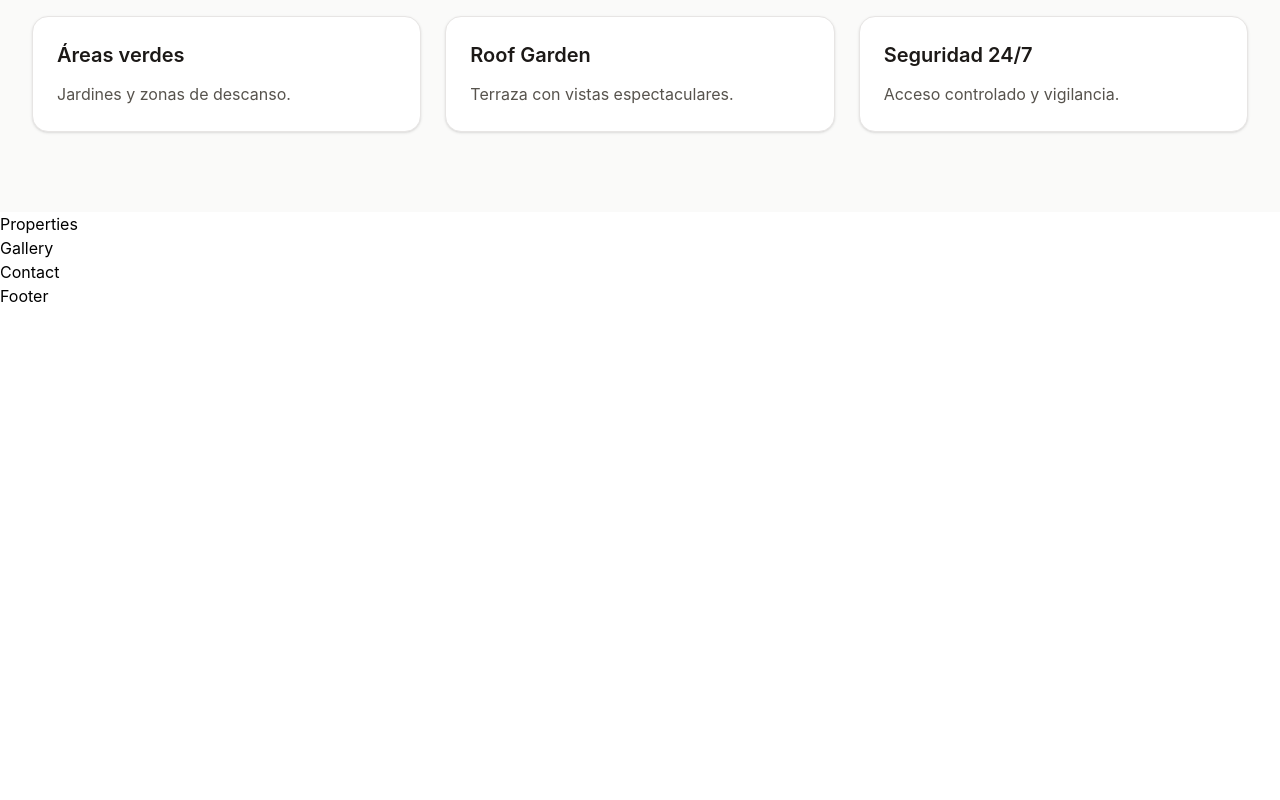
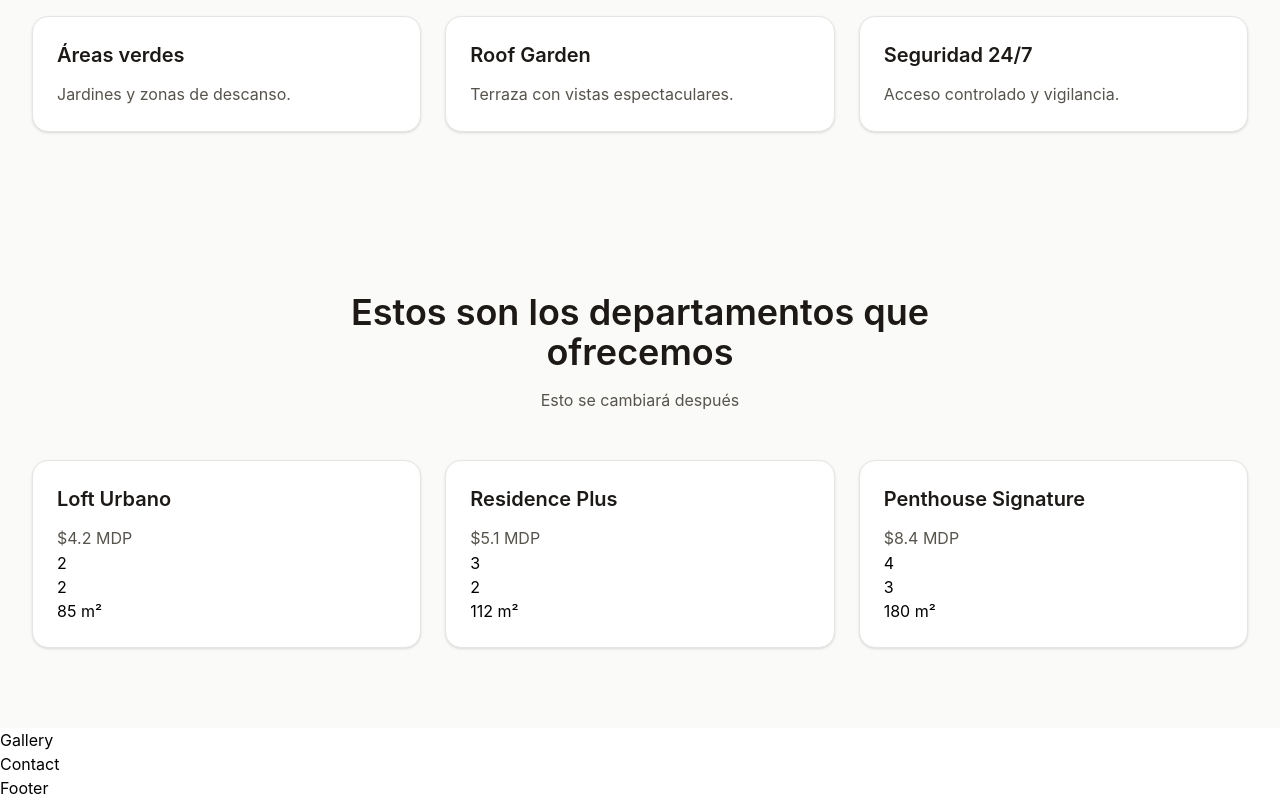
Before and after one commit to luisomarolmedo/powerbell-real-estate, a React (Vite) app: page / in a window 1280 px wide. Shown: the part 1341-2141 px from the top of the page. Before the commit the page ends 1649 px from the top, so only its background shows below. Built offline with nearby package versions, Linux system fonts and the light colour scheme.

Commit message:
Advance in Properties section

```diff
--- a/src/components/Amenities/Amenities.tsx
+++ b/src/components/Amenities/Amenities.tsx
@@ -1,10 +1,11 @@
 import AmenityCard from "./components/AmenityCard";
 import { amenities } from "./data/amenities";
+import Container from "../shared/Container";
 
 function Amenities() {
   return (
     <section id="amenidades" className="bg-stone-50 py-20">
-      <div className="mx-auto max-w-7xl px-4 sm:px-6 lg:px-8">
+      <Container>
         <header className="mx-auto mb-12 max-w-2xl text-center">
           <h2 className="text-3xl font-semibold text-stone-900 sm:text-4xl">
             Amenidades diseñadas para tu estilo de vida
@@ -25,7 +26,7 @@ function Amenities() {
             />
           ))}
         </div>
-      </div>
+      </Container>
     </section>
   );
 }
--- a/src/components/Hero/Hero.tsx
+++ b/src/components/Hero/Hero.tsx
@@ -1,5 +1,6 @@
 import HeroContent from "./components/HeroContent";
 import HeroImage from "./components/HeroImage";
+import Container from "../shared/Container";
 
 function Hero() {
   return (
@@ -8,10 +9,12 @@ function Hero() {
       aria-labelledby="hero-heading"
       className="bg-white py-16 sm:py-20 min-h-[calc(100vh-4rem)]"
     >
-      <div className="mx-auto grid max-w-7xl items-center gap-12 px-4 sm:px-6 lg:grid-cols-2 lg:gap-16 lg:px-8">
-        <HeroContent />
-        <HeroImage />
-      </div>
+      <Container>
+        <div className="grid items-center gap-12 lg:grid-cols-2 lg:gap-16">
+          <HeroContent />
+          <HeroImage />
+        </div>
+      </Container>
     </section>
   );
 }
--- a/src/components/Hero/components/HeroActions.tsx
+++ b/src/components/Hero/components/HeroActions.tsx
@@ -1,9 +1,9 @@
-import CtaButton from "../../Navbar/components/CtaButton";
+import Button from "../../shared/Button";
 
 function HeroActions() {
   return (
     <div className="flex flex-col gap-3 sm:flex-row sm:items-center">
-      <CtaButton />
+      <Button />
 
       <a href="#departamentos" className="...">
         Ver departamentos
--- a/src/components/Navbar/Navbar.tsx
+++ b/src/components/Navbar/Navbar.tsx
@@ -1,5 +1,5 @@
 import { useState } from "react";
-import CtaButton from "./components/CtaButton";
+import Button from "../shared/Button";
 import HamburgerButton from "./components/HamburgerButton";
 import MobileMenu from "./components/MobileMenu";
 import NavLinks from "./components/NavLinks";
@@ -34,7 +34,7 @@ function Navbar() {
         </div>
 
         <div className="hidden items-center justify-end gap-4 md:flex">
-          <CtaButton />
+          <Button />
         </div>
 
         <HamburgerButton isOpen={isMobileMenuOpen} onClick={toggleMobileMenu} />
--- a/src/components/Navbar/components/MobileMenu.tsx
+++ b/src/components/Navbar/components/MobileMenu.tsx
@@ -1,4 +1,4 @@
-import CtaButton from "./CtaButton";
+import Button from "../../shared/Button";
 import NavLinks from "./NavLinks";
 
 type MobileMenuProps = {
@@ -18,7 +18,7 @@ function MobileMenu({ isOpen, onClose }: MobileMenuProps) {
     >
       <NavLinks orientation="vertical" onLinkClick={onClose} />
       <div className="border-t border-stone-100 px-4 py-4">
-        <CtaButton className="w-full" onClick={onClose} />
+        <Button className="w-full" onClick={onClose} />
       </div>
     </div>
   );
--- /dev/null
+++ b/src/components/Properties/Properties.tsx
@@ -0,0 +1,34 @@
+import { properties } from "./data/properties";
+import PropertyCard from "./components/PropertyCard";
+import Container from "../shared/Container";
+
+function Properties() {
+  return (
+    <section id="departamentos" className="bg-stone-50 py-20">
+      <Container>
+        <header className="mx-auto mb-12 max-w-2xl text-center">
+          <h2 className="text-3xl font-semibold text-stone-900 sm:text-4xl">
+            Estos son los departamentos que ofrecemos
+          </h2>
+
+          <p className="mt-4 text-stone-600">Esto se cambiará después</p>
+        </header>
+
+        <div className="grid gap-6 md:grid-cols-2 lg:grid-cols-3">
+          {properties.map((property) => (
+            <PropertyCard
+              key={property.id}
+              name={property.name}
+              price={property.price}
+              bedrooms={property.bedrooms}
+              bathrooms={property.bathrooms}
+              area={property.area}
+            />
+          ))}
+        </div>
+      </Container>
+    </section>
+  );
+}
+
+export default Properties;
--- /dev/null
+++ b/src/components/Properties/components/PropertyCard.tsx
@@ -0,0 +1,28 @@
+type PropertyCardProps = {
+  name: string;
+  price: string;
+  bedrooms: number;
+  bathrooms: number;
+  area: string;
+};
+
+function PropertyCard({
+  name,
+  price,
+  bedrooms,
+  bathrooms,
+  area,
+}: PropertyCardProps) {
+  return (
+    <article className="rounded-2xl border border-stone-200 bg-white p-6 shadow-sm transition-all duration-300 hover:-translate-y-1 hover:shadow-lg">
+      <h3 className="mb-3 text-xl font-semibold text-stone-900">{name}</h3>
+
+      <p className="leading-relaxed text-stone-600">{price}</p>
+      <p className="">{bedrooms}</p>
+      <p className="">{bathrooms}</p>
+      <p className="">{area}</p>
+    </article>
+  );
+}
+
+export default PropertyCard;
--- /dev/null
+++ b/src/components/Properties/data/properties.ts
@@ -0,0 +1,26 @@
+export const properties = [
+  {
+    id: 1,
+    name: "Loft Urbano",
+    price: "$4.2 MDP",
+    bedrooms: 2,
+    bathrooms: 2,
+    area: "85 m²",
+  },
+  {
+    id: 2,
+    name: "Residence Plus",
+    price: "$5.1 MDP",
+    bedrooms: 3,
+    bathrooms: 2,
+    area: "112 m²",
+  },
+  {
+    id: 3,
+    name: "Penthouse Signature",
+    price: "$8.4 MDP",
+    bedrooms: 4,
+    bathrooms: 3,
+    area: "180 m²",
+  },
+];
--- a/src/components/Properties/index.tsx
+++ /dev/null
@@ -1,5 +0,0 @@
-function Properties() {
-  return <section>Properties</section>
-}
-
-export default Properties
--- a/src/components/Navbar/components/CtaButton.tsx
+++ b/src/components/shared/Button.tsx
@@ -1,9 +1,9 @@
-type CtaButtonProps = {
+type ButtonProps = {
   className?: string;
   onClick?: () => void;
 };
 
-function CtaButton({ className = "", onClick }: CtaButtonProps) {
+function Button({ className = "", onClick }: ButtonProps) {
   return (
     <button
       type="button"
@@ -15,4 +15,4 @@ function CtaButton({ className = "", onClick }: CtaButtonProps) {
   );
 }
 
-export default CtaButton;
+export default Button;
--- /dev/null
+++ b/src/components/shared/Container.tsx
@@ -0,0 +1,13 @@
+import type { ReactNode } from "react";
+
+type ContainerProps = {
+  children: ReactNode;
+};
+
+function Container({ children }: ContainerProps) {
+  return (
+    <div className="mx-auto max-w-7xl px-4 sm:px-6 lg:px-8">{children}</div>
+  );
+}
+
+export default Container;
--- a/src/pages/Home.tsx
+++ b/src/pages/Home.tsx
@@ -2,7 +2,7 @@ import Navbar from "../components/Navbar/Navbar";
 import Hero from "../components/Hero/Hero";
 import Amenities from "../components/Amenities/Amenities";
 import Gallery from "../components/Gallery/Gallery";
-import Properties from "../components/Properties";
+import Properties from "../components/Properties/Properties";
 import Contact from "../components/Contact/Contact";
 import Footer from "../components/Footer/Footer";
 
```
